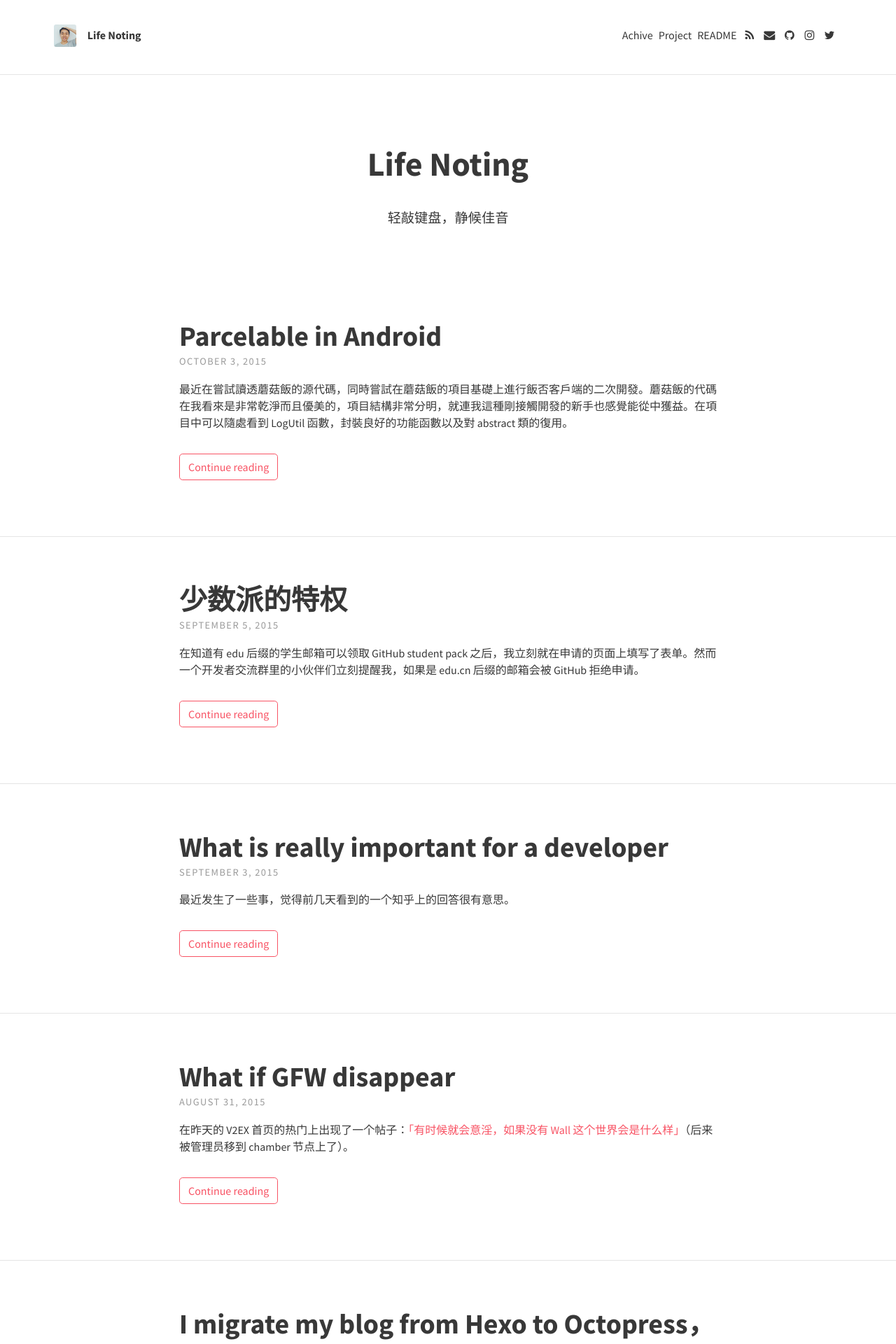
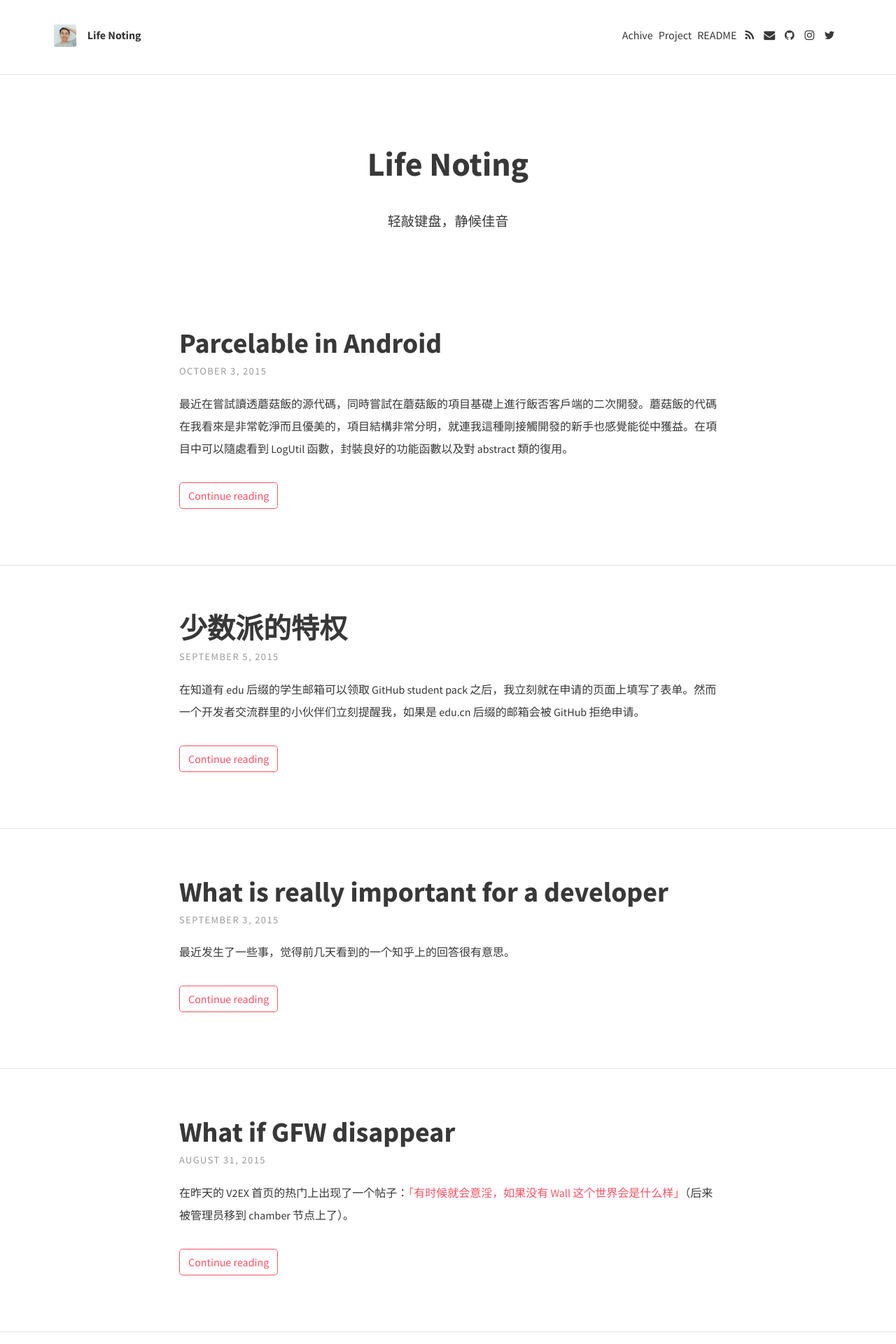
Before and after one commit to Anthonyeef/backup-of-personal-blog, a Jekyll site: the page built from index.html, in a window 1280 px wide. Shown: the top 1920 px of the page at 70% size. Built offline with Jekyll 4.4.1, drawn with Linux system fonts in a browser that asks for light colours; nearby versions of some CDN libraries; the list of posts is cut into pages by our own code.

Commit message:
change the line height of the blog

```diff
--- a/_sass/base/_global.scss
+++ b/_sass/base/_global.scss
@@ -83,7 +83,7 @@ dd {
     margin-left: 2em;
 }
 p, ol, ul, dl, .math-display {
-  line-height: 1.5;
+  line-height: 2;
   margin-bottom: 1em;
 }
 .math-display {
```
